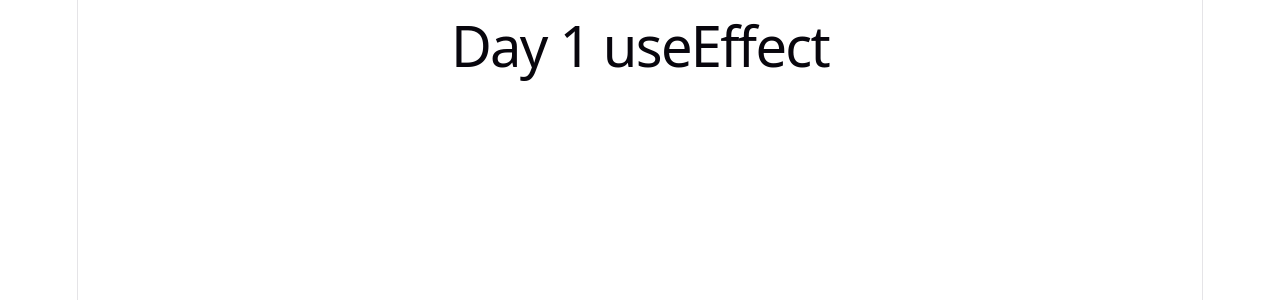
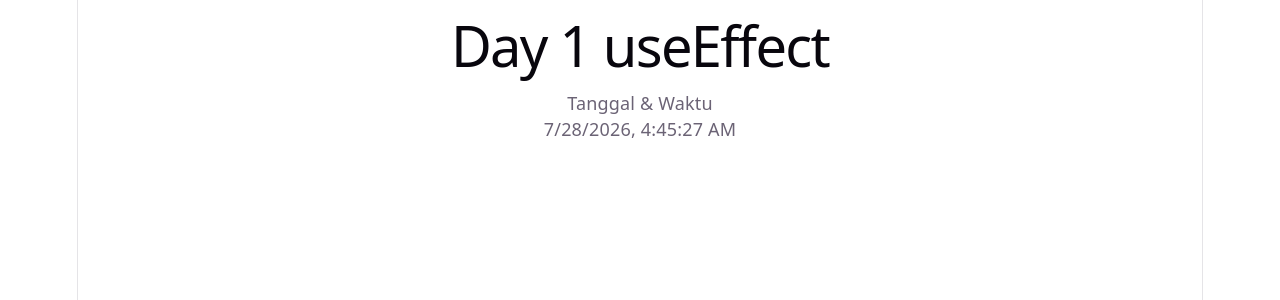
Before and after one commit to kukuraaa/Tugas-React-pt-2, a React (Vite) app: page / in a window 1280 px wide. Shown: the top 300 px of the page. Built offline with nearby package versions, Linux system fonts and the light colour scheme.

Commit message:
menambahkan tanggal dan waktu

```diff
--- a/src/Components/UseEffect.tsx
+++ b/src/Components/UseEffect.tsx
@@ -1,12 +1,17 @@
-import { useEffect } from "react";
+import { useEffect, useState } from "react";
 
 function UseEffect(){
+     const [dateTime, setDateTime] = useState("");
     useEffect(() =>{
         console.log("Day 1 nihh HAHAHHAHUHUHUHU")
+        const sekarang = new Date();
+        setDateTime(sekarang.toLocaleString());
     }, []);
     return(
         <div>
             <h1> Day 1 useEffect</h1>
+            <p>Tanggal & Waktu</p>
+            <p>{dateTime}</p>
         </div>
     );
 }
```
